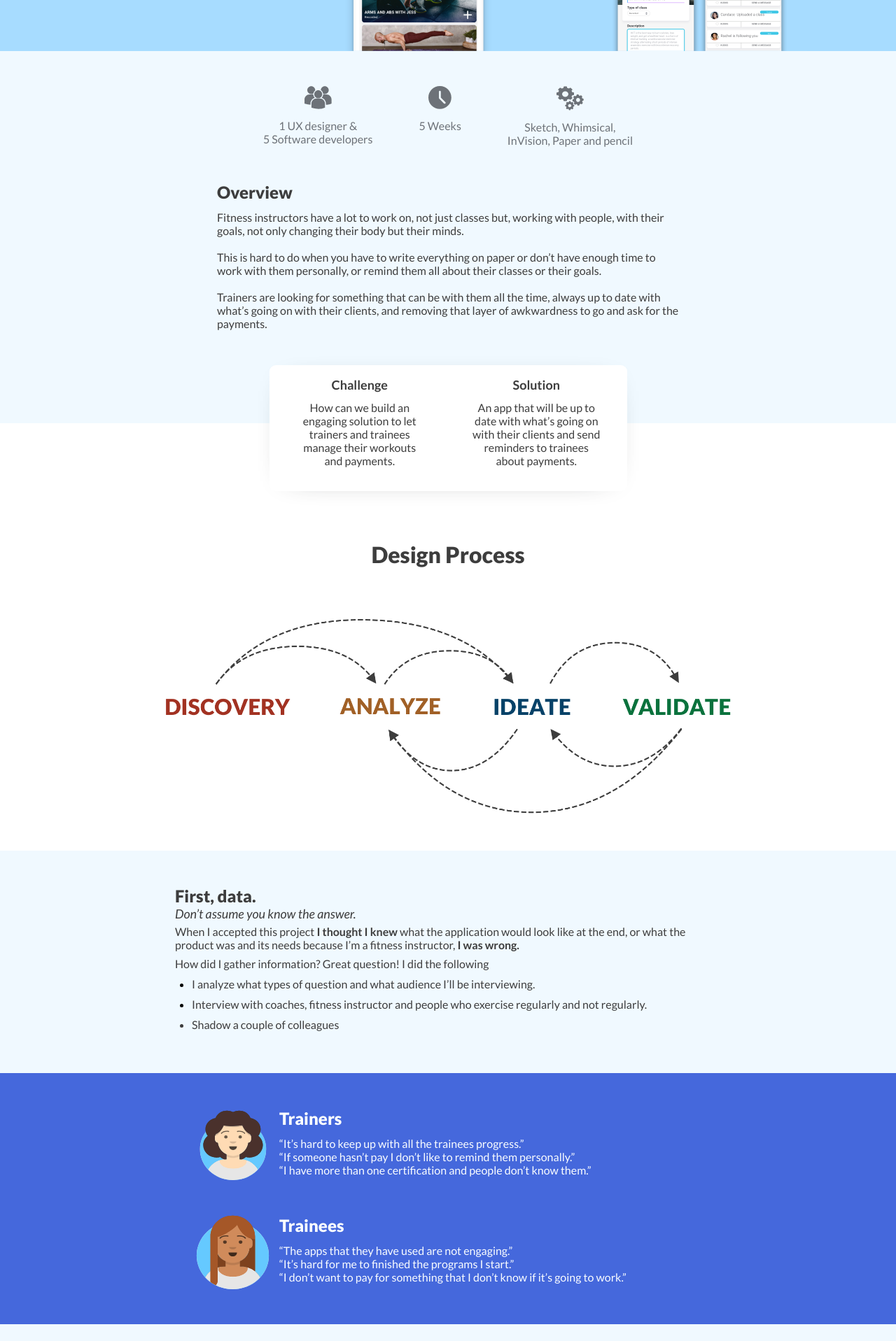
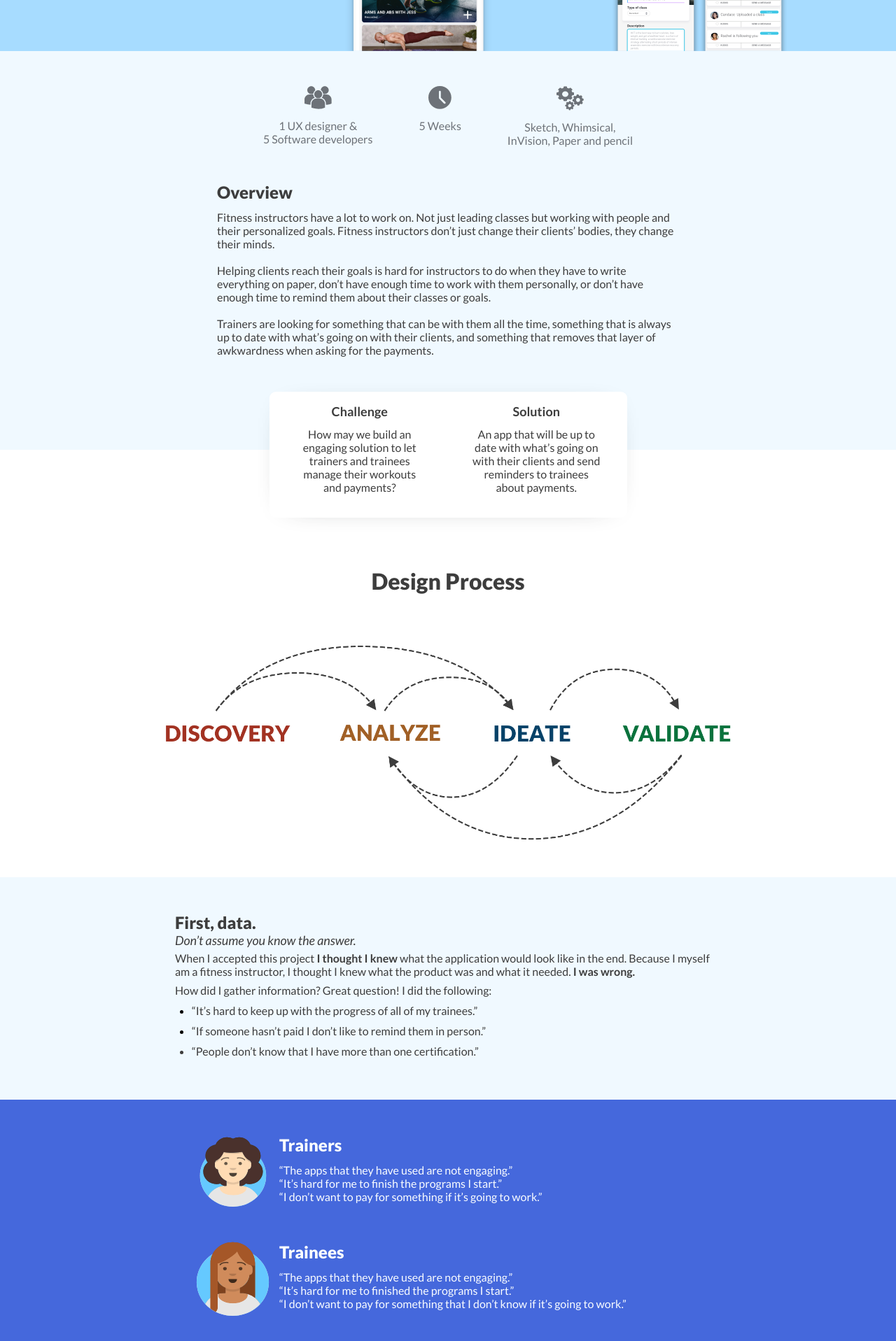
Before and after one commit to DanielGarc/ana-portfolio-website, a React (Create React App) app: page /fitstudy in a window 1280 px wide. Shown: the part 444-2361 px from the top of the page at 70% size. Built offline with nearby package versions, Linux system fonts and the light colour scheme.

Commit message:
changes on type

```diff
--- a/src/components/caseStudies/FitnessStudy.js
+++ b/src/components/caseStudies/FitnessStudy.js
@@ -132,26 +132,27 @@ export default class FitnessStudy extends Component {
           }
           oText={
             <>
-              Fitness instructors have a lot to work on, not just classes but,
-              working with people, with their goals, not only changing their
-              body but their minds.
+              Fitness instructors have a lot to work on. Not just leading classes but working with
+              people and their personalized goals. Fitness instructors don’t just change their
+              clients’ bodies, they change their minds.
+
               <br />
               <br />
-              This is hard to do when you have to write everything on paper or
-              don’t have enough time to work with them personally, or remind
-              them all about their classes or their goals.
+              Helping clients reach their goals is hard for instructors to do
+              when they have to write everything on paper, don’t have enough time
+              to work with them personally, or don’t have enough time to remind them about their classes or goals.
               <br />
               <br />
-              Trainers are looking for something that can be with them all the
-              time, always up to date with what’s going on with their clients,
-              and removing that layer of awkwardness to go and ask for the
-              payments.
+              Trainers are looking for something that can be with them all the time, something that is
+              always up to date with what’s going on with their clients, and something that removes that
+              layer of awkwardness when asking for the payments.
+
             </>
           }
           oChallenge={
             <>
-              How can we build an engaging solution to let trainers and trainees
-              manage their workouts and payments.
+              How may we build an engaging solution to let trainers and trainees
+              manage their workouts and payments?
             </>
           }
           oSolution={
@@ -173,17 +174,16 @@ export default class FitnessStudy extends Component {
             <div style={{ display: 'block', margin: '5px 0' }} />
             <div className='data-section-paragraph'>
               <p>
-                When I accepted this project <b>I thought I knew</b> what the
-                application would look like at the end, or what the product was
-                and its needs because I’m a fitness instructor,{' '}
+                When I accepted this project <b>I thought I knew</b> what the application would look like in the end.
+                Because I myself am a fitness instructor, I thought I knew what the product was and what it needed.{' '}
                 <b>I was wrong.</b>
               </p>
             </div>
             <div style={{ display: 'block', margin: '8px 0' }} />
             <div className='data-section-paragraph'>
               <p>
-                How did I gather information? Great question! I did the
-                following
+              How did I gather information? Great question!
+              I did the following:
               </p>
             </div>
             {/* <div style={{ display: 'block', margin: '2px 0' }} /> */}
@@ -191,18 +191,18 @@ export default class FitnessStudy extends Component {
               <ul>
                 <li>
                   <p>
-                    I analyze what types of question and what audience I’ll be
-                    interviewing.
+                  “It’s hard to keep up with the progress of all of my trainees.”
+
                   </p>
                 </li>
                 <li>
                   <p>
-                    Interview with coaches, fitness instructor and people who
-                    exercise regularly and not regularly.
+                  “If someone hasn’t paid I don’t like to remind them in person.”
+
                   </p>
                 </li>
                 <p>
-                  <li>Shadow a couple of colleagues</li>
+                  <li>“People don’t know that I have more than one certification.”</li>
                 </p>
               </ul>
             </div>
@@ -217,11 +217,11 @@ export default class FitnessStudy extends Component {
               <h2> Trainers </h2>
               <h3> </h3>
               <p>
-                “It’s hard to keep up with all the trainees progress.”
+              “The apps that they have used are not engaging.”
                 <br />
-                “If someone hasn’t pay I don’t like to remind them personally.”
+                “It’s hard for me to finish the programs I start.”
                 <br />
-                “I have more than one certification and people don’t know them.”
+                “I don’t want to pay for something if it’s going to work.”
                 <br />
               </p>
             </div>
--- a/src/components/caseStudies/SolveEmploymentStudy.js
+++ b/src/components/caseStudies/SolveEmploymentStudy.js
@@ -169,7 +169,7 @@ const SolveEmploymentStudy = () => {
           <div className='col'>
             <h2>Talent</h2>
             <div style={{ marginBottom: '10px' }}></div>
-            <h3>Where can you signup and apply for a job?</h3>
+            <h3>Where can you sign up and apply for a job?</h3>
             <p>
               "I tried to sign up but it took me to a spam page to download a
               game"
@@ -185,15 +185,13 @@ const SolveEmploymentStudy = () => {
       <Section sectionColor='#fff' wrapperColor='#fff'>
         <div className='section-spacer' />
         <div className='left width-1 sx-margin'>
-          <h2>Hands-on the sketches</h2>
-          <h3>Main problems discovered, how are we going to approach it?</h3>
+          <h2>Hands-on sketches</h2>
+          <h3>with the main problems discovered, how are we going to approach them?</h3>
           <p>
-            With the results of the interviews on our hands, we started to work
-            on a user journey map, did a competitive analysis of the business
-            shown below and the low fidelity designs with possible solutions for
-            the users based on the user interviews and key founds on the
-            competitive analysis. We created a couple of iterations on the main
-            ones and prepare for testing again.
+          With the results of the interviews in our hands, we started to work on a user journey map.
+          We completed a competitive analysis of the business shown below and low fidelity designs
+          with possible solutions for the users based on the user interviews.
+          We created a couple of iterations of the main problems and prepared for testing again.
           </p>
         </div>
         <div className='section-spacer' />
@@ -210,7 +208,7 @@ const SolveEmploymentStudy = () => {
           <img
             src={OldLanding}
             alt='New screen mockup'
-            style={{ width: '100%', height: '100%', marginTop: '-3px' }}
+            style={{ width: '100%', height: '100%', marginTop: '0px' }}
           />
           <figcaption style={{ marginTop: '0px' }}>
             Landing page before redesign
@@ -218,16 +216,15 @@ const SolveEmploymentStudy = () => {
         </div>
         <div className='section-spacer flex' />
         <div className='width-1 left sx-margin'>
-          <h2>Key founds</h2>
+          <h2>Key findings</h2>
           <h3>Problems in the flow</h3>
           <p>
-            There was a serious problem with the way they explained how to log
-            in as a talent, stakeholders explained to us that’s how students
-            could verify they knew English. Once they got to a certain level in
-            the game, that meant they could communicate in English and find a
-            matching job, our challenge change to finding a way to explain
-            better the connection with the game and that the verification
-            through it.
+          There was a serious problem with the way they explained how to log in as a talent.
+          Stakeholders explained to us that’s how students could verify that they knew English.
+          Once the talent got to a certain level in the game, that meant they could communicate
+          in English and then find a matching job. Our challenge changed to finding a way to better
+          explain the connection with the game and the verification that came through it.
+
           </p>
         </div>
         <div className='section-spacer' />
@@ -265,16 +262,16 @@ const SolveEmploymentStudy = () => {
         <div className='section-spacer' />
         <div className='width-1 left sx-margin'>
           <h2>User interviews don’t lie </h2>
-          <h3>Test, Iterate and deliver</h3>
+          <h3>Test, Iterate and Deliver</h3>
           <p>
             Once we had a working prototype we started with user interviews, we
             received feedback on the sidebar, modified and tested it again until
             the interviewers weren’t confused with the flow and the screens
             showed.
             <br />
+            <br />
             <strong style={{ marginTop: '4px' }}>
-              Here are some highlighted teststestimonies from our users after
-              the redesing:
+            Here are some highlighted testimonies from our users after the redesign:
             </strong>
           </p>
         </div>
@@ -288,9 +285,9 @@ const SolveEmploymentStudy = () => {
             <h2>Business owner</h2>
             <div style={{ marginBottom: '10px' }}></div>
             <h3>
-              “It’s more clear now that I can see, my active jobs and I can open
-              it and see where the project is, when was updated and what is left
-              to do on it”
+            “It’s more clear now that I can see my active jobs. I can open it and see where the project is,
+            when it was updated, and what is left to do on it.”
+
             </h3>
           </div>
         </div>
@@ -325,9 +322,9 @@ const SolveEmploymentStudy = () => {
             <h2>Talent</h2>
             <div style={{ marginBottom: '10px' }}></div>
             <h3>
-              “I love the new payments look! I can see my balance, the total
-              gains and also my payment history, I could also see it on the
-              other design but this way is more clearer”
+            “I love the new payments look! I can see my balance, the total gains, and also my payment history.
+            I could see it on the other design, but this way is more clear.”
+
             </h3>
           </div>
         </div>
@@ -354,13 +351,11 @@ const SolveEmploymentStudy = () => {
         <div className='section-spacer' />
         <div className='width-1 left sx-margin'>
           <h2>Conclusion</h2>
-          <h3>Stakeholder has the data</h3>
+          <h3>Stakeholders have the data</h3>
           <p>
-            We presented our discoveries and our proposal on how to solve the
-            problems we encounter in our user research in time, the stakeholder
-            liked our idea and found insightful the data we shared. They
-            approved the design and told us they were going to move forward with
-            our design and start developing it.
+          We presented our discoveries and our proposal on how to solve the problems we encountered in our user
+          research within the two-week timeframe. The stakeholders liked our idea and found our data to be insightful.
+          They approved the design and told us they were going to move forward with our design and start developing it.
           </p>
         </div>
         <div className='section-spacer' />
```
Also changed, not shown: src/assets/se-landingpageredesign.png, src/assets/se-newscreen.png.
